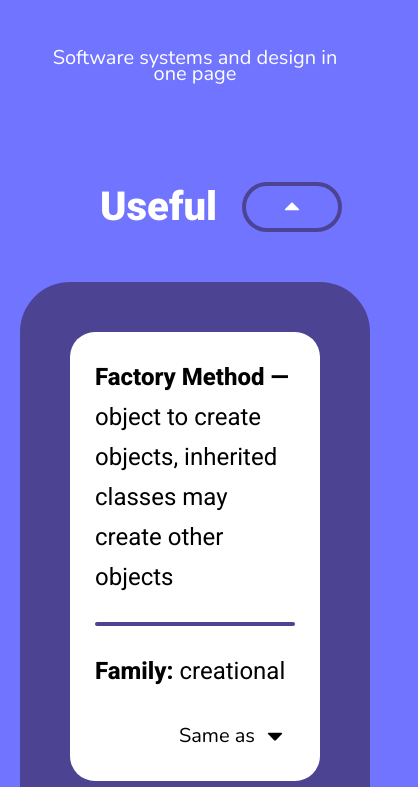
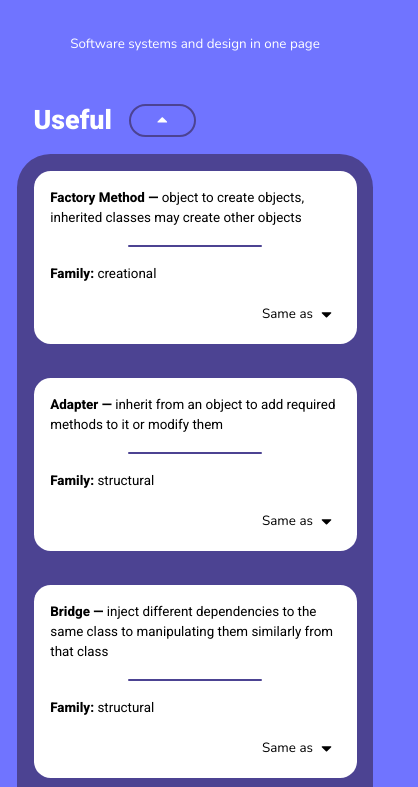
Before and after one commit to danillatency/personal-website, a plain HTML site: page index.html in a window 390 px wide. Shown: the top 787 px of the page, 418 px wide, since content can reach past the window. Drawn offline with nearby package versions, Linux system fonts and the light colour scheme.

Commit message:
feat: add media queries on width

```diff
--- a/css/index.css
+++ b/css/index.css
@@ -7,18 +7,20 @@ html {
     display: flex;
     flex-direction: column;
     align-items: center;
+    zoom: 67%;
 }
 
 :root {
     --background-color: #7074ff;
     --foreground-color: rgb(76, 67, 146);
+    --padding-50: 50px;
 }
 
 body {
     display: flex;
     flex-direction: column;
     align-items: center;
-    padding: 0 50px;
+    padding: 0 var(--padding-50);
     max-width: 1000px;
     width: 100%;
     overflow-x: clip;
@@ -27,7 +29,7 @@ body {
 }
 
 .heading-box {
-    padding: 50px;
+    padding: var(--padding-50);
     display: flex;
     align-items: center;
     background-color: var(--background-color);
@@ -35,7 +37,7 @@ body {
 
 .patterns-box {
     width: 100%;
-    padding: 50px;
+    padding: var(--padding-50);
     box-sizing: border-box;
     border-radius: 50px;
     background-color: var(--foreground-color);
@@ -62,7 +64,7 @@ body {
 }
 
 .standalone-font {
-    font: 400 20px/16px "Nunito";
+    font: 400 20px/30px "Nunito";
     color: white;
     width: 100%;
     background-color: var(--background-color);
@@ -97,7 +99,6 @@ body {
     box-sizing: border-box;
     border-radius: 50px;
     border-style: solid;
-    border-radius: 50px;
     border-width: 4px;
     border-color: var(--foreground-color);
     margin-left: 25px;
@@ -140,3 +141,14 @@ body {
 .animated {
     transition: all 500ms;
 }
+
+@media (width < 480px) {
+    :root {
+        --padding-50: 25px;
+    }
+
+    .main-font {
+        font-size: 20px;
+        line-height: 30px;
+    }
+}
```
